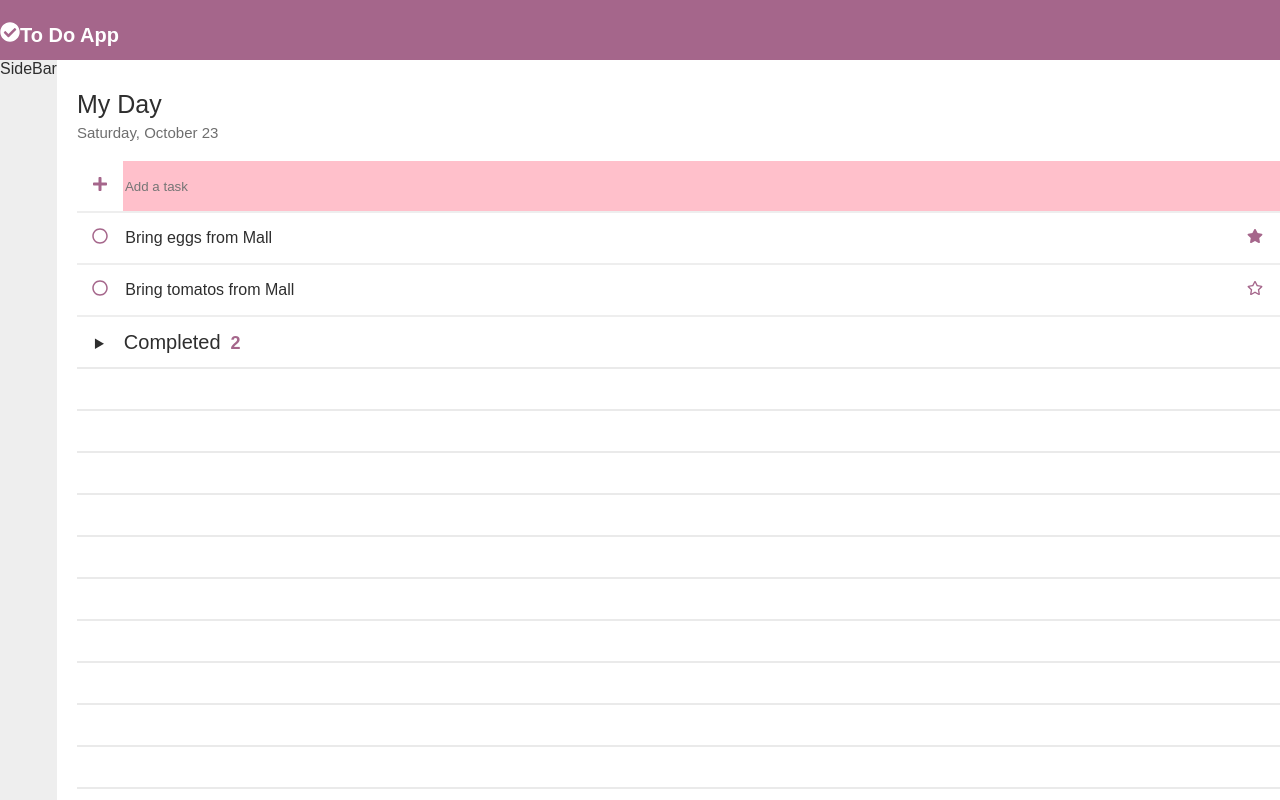
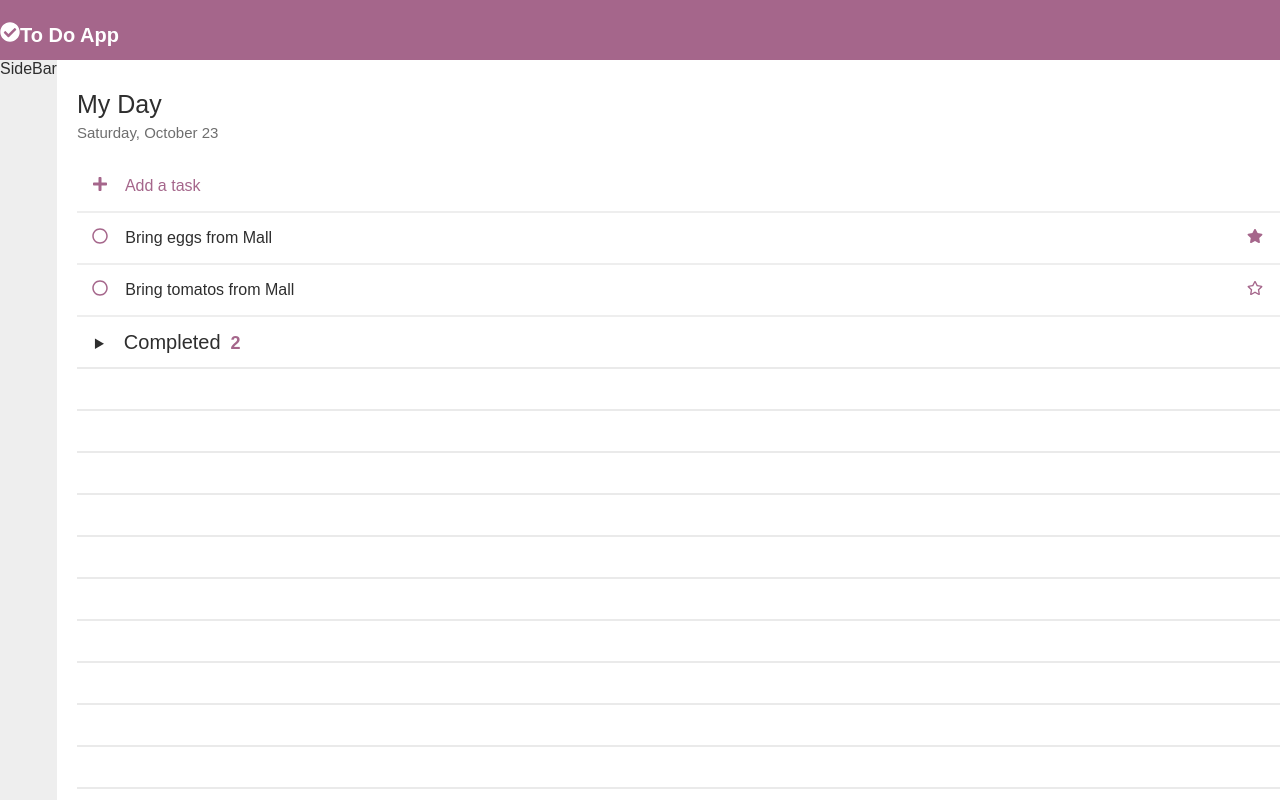
Before and after one commit to nerdjot/todo-app, a React (Create React App) app: page / in a window 1280 px wide. Built offline with nearby package versions, Linux system fonts and the light colour scheme.

Commit message:
1 file modified

```diff
--- a/src/styles/List.css
+++ b/src/styles/List.css
@@ -26,7 +26,7 @@
   border-bottom: 2px solid #eeeeee;
   display: flex;
   justify-content: space-between;
-  line-height: 30px;
+
 }
 
 .add-comp-icon {
@@ -37,12 +37,18 @@
 
 .add-comp-input {
   margin-left: 15px;
+  width: 100%;
 
-  width: 100%;
-  background-color: pink;
   outline: none;
   border: 0px;
   font-family: 'Montserrat', sans-serif;
+  font-size: 16px;
+}
+.add-comp-input::placeholder{
+  color: #a5668b;
+}
+.add-comp-input:focus::placeholder{
+  color:#6e6e6e
 }
 .add-comp-input:active {
   border: 0px;
```
